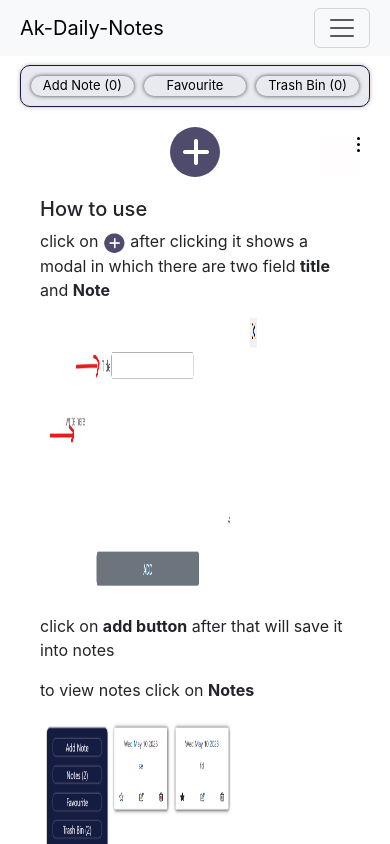
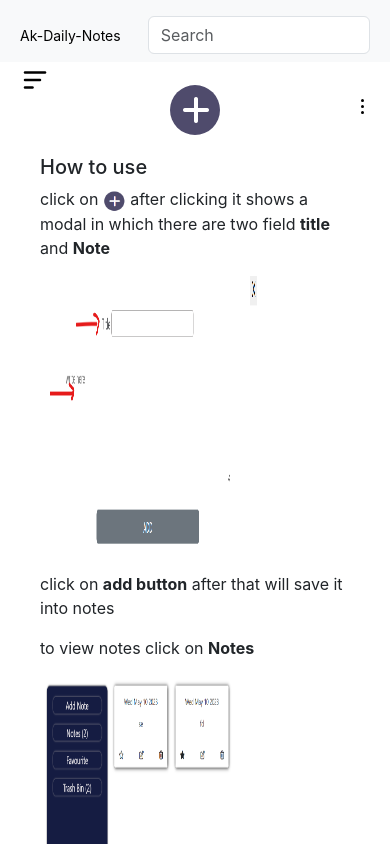
Before and after one commit to Aakash-sonawane/Notes-App, a React (Create React App) app: page / in a window 390 px wide. Shown: the top 844 px of the page. Built offline with nearby package versions, Linux system fonts and the light colour scheme.

Commit message:
some changes

```diff
--- a/src/Components/AddNote.js
+++ b/src/Components/AddNote.js
@@ -49,7 +49,7 @@ const AddNote=({list,setList,toggle,isAddNoteFlag,isEdit,editId})=>{
             list[editId].item=note;
             list[editId].itemTitle=noteTitle;
             setList([...list]);
-          console.log(editId)
+          // console.log(editId)
           }
         }}>Save</button>}
       </div>
--- a/src/Components/App.js
+++ b/src/Components/App.js
@@ -18,7 +18,6 @@ function App() {
      localStorage.setItem("deletedItems", JSON.stringify(deletedItems));
 
   },[list,deletedItems]);
-  console.log(showPage)
   return (
     <main>
 
--- a/src/Components/Section/Section.js
+++ b/src/Components/Section/Section.js
@@ -10,7 +10,6 @@ const Section=(props)=>{
     const [isEdit, setIsEdit]=useState(false);
     const [editId, seteditId] = useState("");
     const [isBurger,setIsBurger] = useState(false);
-   console.log(isBurger)
     const toggle=()=>{
       setIsAddNoTeFlag(!isAddNoteFlag)
     }
@@ -112,7 +111,7 @@ const Section=(props)=>{
           </div>
           {isBurger &&
           <div className="options" onClick={(e)=>{
-            console.log(e.target.className.split(" ")[1])
+            // console.log(e.target.className.split(" ")[1])
             let sortCondition=e.target.className.split(" ")[1]
             if(sortCondition==='a-z'){
               sortArrayByGivenCond(list,'asc','itemTitle')
@@ -146,7 +145,7 @@ const Section=(props)=>{
         {showPage==='add' && <div className='add-btn-plus'
         onClick={toggle}><i className="fa-solid fa-2x fa-plus"></i></div>}
 
-       {list.length===0 && !isAddNoteFlag?<About/>:null}
+       {(list.length===0 && deletedItems.length===0) && !isAddNoteFlag?<About/>:null}
 
         {showPage==='add' &&
           (isAddNoteFlag || isEdit) && <Popup
@@ -160,7 +159,7 @@ const Section=(props)=>{
         }
         </div>
 
-        <div className='list-container'>
+        <div className={`list-container ${showPage==="add"?"f-view":"s-view"}`}>
 
           <MainList showPage={showPage}
           setIsAddNoTeFlag={setIsAddNoTeFlag}
--- a/src/Components/SideBar/SideBar.js
+++ b/src/Components/SideBar/SideBar.js
@@ -1,16 +1,28 @@
+import { useState } from "react";
+
 const SideBar=(props)=>{
+  const[showStatus, setShowStatus]= useState(false)
     return(
-      <div className='sideBar'>
-        <div className="sidebar-items" id="sidebar" onClick={(event)=>{
+      <div className='sidebar'>
+        <div className="burger-menu-icon" onClick={()=>{setShowStatus(!showStatus)}}>
+        <svg xmlns="http://www.w3.org/2000/svg" width="30px" height="30px" viewBox="0 0 24 24" fill="none">
+<path d="M4 18H10" stroke="#000000" strokeWidth="2" strokeLinecap="round"/>
+<path d="M4 12L16 12" stroke="#000000" strokeWidth="2" strokeLinecap="round"/>
+<path d="M4 6L20 6" stroke="#000000" strokeWidth="2" strokeLinecap="round"/>
+</svg>
+
+        </div>
+
+        <div className={`sidebar-items ${showStatus?"show":"hide"}`} id="sidebar" onClick={(event)=>{
           if(event.target.id==='sidebar'){
             return;
           }
           props.setShowPage(event.target.id);
         }}>
 
-          <div className='item' id="add">Add Note ({props.list.length})</div>
-          <div className='item' id="fav">Favourite</div>
-          <div className='item' id="bin">Trash Bin ({props.deletedItems.length})</div>
+          <div className='item' id="add" onClick={()=>{setShowStatus(!showStatus)}}>Add Note ({props.list.length})</div>
+          <div className='item' id="fav" onClick={()=>{setShowStatus(!showStatus)}}>Favourite</div>
+          <div className='item' id="bin" onClick={()=>{setShowStatus(!showStatus)}}>Trash Bin ({props.deletedItems.length})</div>
         </div>
 
       </div>
--- a/src/Components/header/Header.js
+++ b/src/Components/header/Header.js
@@ -14,7 +14,6 @@ const Header = ({title,list,searchItems,setSearchItems,showPage,setShowPage,dele
       setShowPage('add')
     }
 
-    // console.log('filterSearchItems',filterSearchItems)
 
 
     return ()=>{
@@ -22,7 +21,7 @@ const Header = ({title,list,searchItems,setSearchItems,showPage,setShowPage,dele
     }
 
 
-  },[searchText])
+  },[searchText]) // eslint-disable-line react-hooks/exhaustive-deps
 
 
   const setSearchArray=(id)=>{
@@ -54,35 +53,28 @@ const Header = ({title,list,searchItems,setSearchItems,showPage,setShowPage,dele
   }
 
 
-
-
-
-
     return (
       <>
         <nav className="navbar nav1 navbar-expand-lg bg-body-tertiary">
           <div className="container">
 
           <div className="container-fluid">
-            <a className="navbar-brand" href="/">{title}</a>
+            <a className="navbar-brand title" href="/">{title}</a>
             <button className="navbar-toggler" type="button" data-bs-toggle="collapse" data-bs-target="#navbarSupportedContent" aria-controls="navbarSupportedContent" aria-expanded="false" aria-label="Toggle navigation">
               <span className="navbar-toggler-icon"></span>
             </button>
             <div className="collapse navbar-collapse" id="navbarSupportedContent">
               <ul className="navbar-nav me-auto mb-2 mb-lg-0">
-                <li className="nav-item">
+                {/* <li className="nav-item">
                   <a className="nav-link active" aria-current="page" href="/">Home</a>
                 </li>
                 <li className="nav-item">
                   <a className="nav-link" href="/">About</a>
-                </li>
-                <li className="nav-item">
-                  <a className="nav-link disabled" href='/'>Disabled</a>
-                </li>
+                </li> */}
               </ul>
               <form className="d-flex" role="search">
 
-                <input className="form-control me-2" type="search" placeholder="Search"
+                <input className="form-control" type="search" placeholder="Search"
                  aria-label="Search"
                  onChange={(e)=>{setSearchText(e.target.value)}} />
                 {/* <button className="btn btn-outline-success" type="submit">Search</button> */}
--- a/src/styles/App.css
+++ b/src/styles/App.css
@@ -2,24 +2,27 @@
   margin: 0;
   padding: 0;
 }
-.sideBar{ text-align: center; box-shadow: 0px 0px 4px 0px rgb(197, 178, 178);}
-.sideBar .sidebar-items{display: flex; flex-direction: column; justify-content: center; align-items: center;  gap: 20px;}
-.sideBar .item{ width: 80%; font-size: 20px; color:#000; margin: 0; border-radius: 10px; box-shadow: 0px 0px 4px 0px rgb(66, 65, 65); transition: 0.4s all; cursor: pointer;}
-.sideBar .item:hover{ background-color: #fff; color: #333;}
-.navbar{ width: 100%; position: fixed; top: 0; left: 0; z-index: 2;}
+.sidebar{position: relative; text-align: center; box-shadow: 0px 0px 4px 0px rgb(197, 178, 178);}
+.sidebar .burger-menu-icon{display: none; position: absolute; top: 0; left: 0;}
+.sidebar .sidebar-items{display: flex; flex-direction: column; justify-content: center; align-items: center;  gap: 20px;}
+.sidebar .item{ width: 80%; font-size: 20px; color:#000; margin: 0; border-radius: 10px; box-shadow: 0px 0px 4px 0px rgb(66, 65, 65); transition: 0.4s all; cursor: pointer;}
+.sidebar .item:hover{ background-color: #fff; color: #333;}
+.navbar{ width: 100%; position: fixed; top: 0; left: 0; z-index: 9;}
+
+.navbar-toggler{display: none;} /* burger menu functionality stop*/
+.navbar .navbar-collapse {display: flex;}
 .navbar .container-fluid{display: flex; padding: 0; justify-content: space-between;}
 
 
 .board{position: relative; max-width: 1020px; width: 100%;}
-.board .list-options{position: absolute; top: 30px; right: 10px; background: rgb(255, 253, 253);
-  padding: 20px 20px; z-index: 1;}
+.board .list-options{position: absolute; top: 30px; right: 0px; background: rgb(255, 253, 253); z-index: 1;}
 .board .options .option{font-size: 20px; margin-bottom: 10px; cursor: pointer;}
-.burger-dots{position: absolute; top: 0; right: 0; cursor: pointer;}
+.burger-dots{position: absolute; top: 4px; right: 4px; padding: 0 2px 0 2px; cursor: pointer;}
 .dots{width: 3px; height: 3px; background: #000; margin-bottom: 3px; border-radius: 50%;}
-.options{display: flex; flex-direction: column; align-items: flex-start;}
-.sideBar{background-color: #e9eaf0; border: 1px solid #151c42; max-width: 220px; width: 100%; height: 419px; padding-top: 20px; border-radius: 10px; }
+.options{display: flex; flex-direction: column; align-items: flex-start; padding: 20px; border: 1px solid #979797;}
+.sidebar{background-color: #e9eaf0; border: 1px solid #151c42; max-width: 220px; width: 100%; height: 419px; padding-top: 20px; border-radius: 10px; }
 
-.wrapper{position: relative; overflow: hidden;}
+.wrapper{position: relative;}
 .content-wrap{display: flex; padding: 65px 0 0 0;}
 .wrapper .container,.navbar .container{max-width: 1280px; margin: 0 auto; padding: 0 20px;}
 .inner-wrap{display: flex;}
@@ -81,16 +84,35 @@
   .navbar-collapse {padding-left: 11px;}
 .navbar .btn-outline-success{display: none;}
 .navbar-toggler{height: 40px; order: 1;}
-  .inner-wrap {flex-direction: column;}
-  .sideBar .sidebar-items {flex-direction: row; gap: 10px;}
-  .sideBar {height: auto; max-width: unset; padding: 10px;}
-  .sideBar .item {font-size: 15px;}
+  /* .inner-wrap {flex-direction: column;} */
+
+  .sidebar {height: auto; width: auto; max-width: unset; background: #fff; border: none; box-shadow: none; padding: 0;}
+
+  .sidebar .burger-menu-icon{display: block; cursor: pointer; z-index: 7;}
+  /* .sidebar .sidebar-items {display: none;} */
+  .sidebar .hide{display: none;}
+.sidebar .sidebar-items.show{    position: absolute;
+  top: 9px;
+  left: 0;
+  background: #FFF;
+  z-index: 6;
+  height: 100vh;
+  width: 140px;
+  border-right: 1px solid #d3cece;
+  border-radius: 0;
+  justify-content: flex-start; padding-top: 30px;}
+.sidebar .sidebar-items .item{border: none; box-shadow: none; text-align: left;}
+
+  .sidebar .item {font-size: 15px;}
   .add-btn-plus{margin: 20px auto 0 auto;}
-  .list-container{padding: 20px 0 0 0;}
+  .list-container.f-view{padding: 20px 0 0 0;}
+  .list-container.s-view{padding: 60px 0 0 0;}
 }
 @media only screen and (max-width:399px){
-  .sideBar .item {font-size: 13px;}
+  /* .navbar-toggler{display: none;} */
+  .navbar .navbar-collapse {display: block;}
+  .navbar .title{    font-size: 14px; line-height: 45px; max-height: 45px;}
+  .sidebar .item {font-size: 13px;}
   .add-btn-plus{margin: 20px auto 0 auto;}
-  .list-container{padding: 20px 0 0 0;}
   .notebox{flex: 0 0 100%; max-width: 100%;}
 }
```
